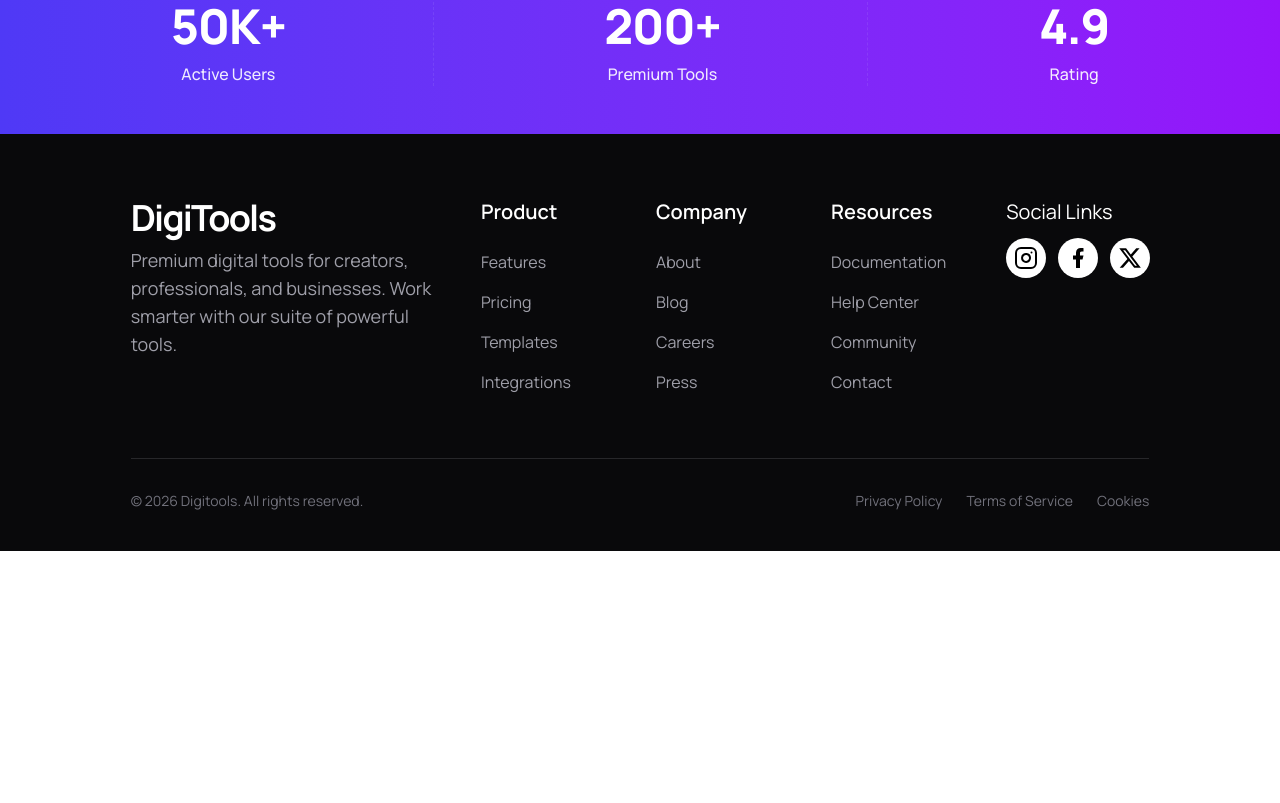
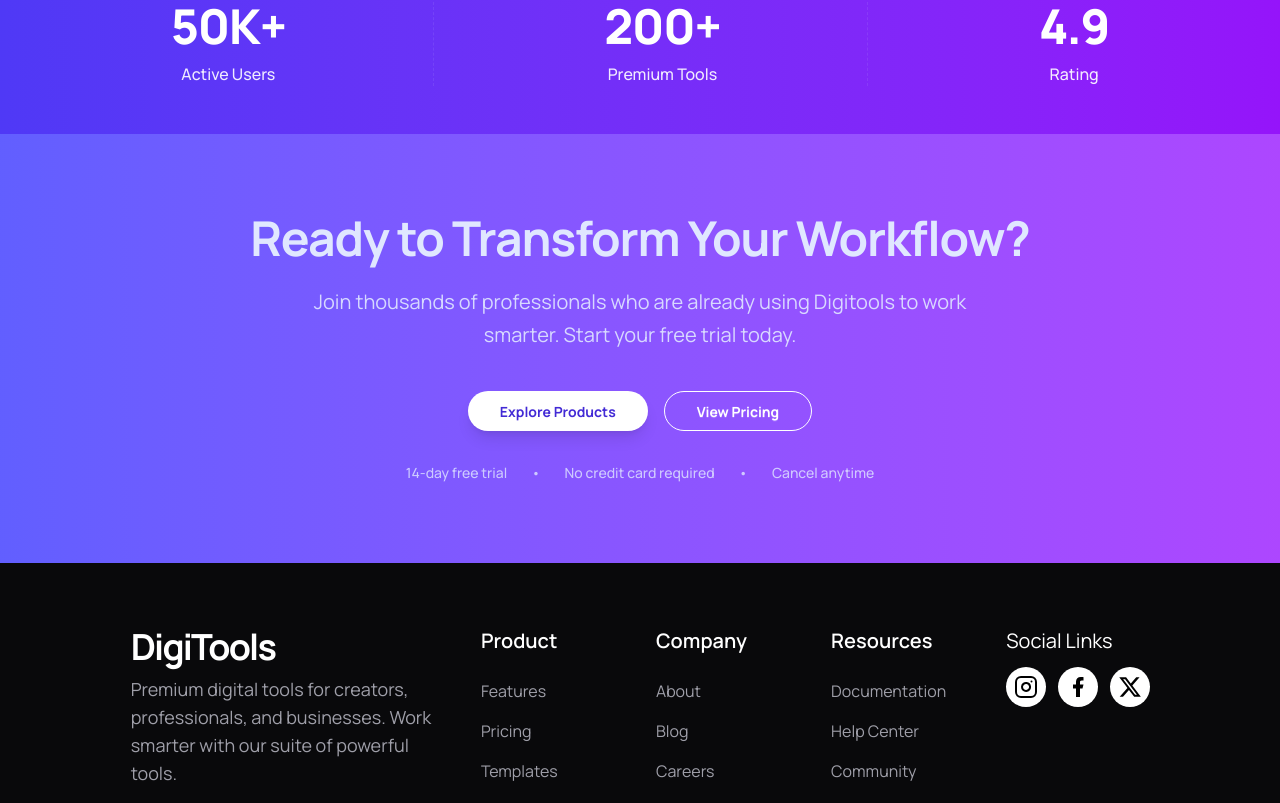
Before and after one commit to OnikTechHub/DigiTools, a React (Vite) app: page / in a window 1280 px wide. Shown: the part 839-1642 px from the top of the page. Before the commit the page ends 1390 px from the top, so only its background shows below. Built offline with nearby package versions, Linux system fonts and the light colour scheme.

Commit message:
Add Transform Section

```diff
--- a/src/App.jsx
+++ b/src/App.jsx
@@ -4,6 +4,7 @@ import Navbar from './component/Navbar'
 import Banner from './component/Banner/Banner'
 import StatsSection from './component/StatsSection/StatsSection'
 import Footer from './component/Footer/Footer'
+import TransformSection from './component/TransformSection/TransformSection'
 
 function App() {
 
@@ -13,6 +14,7 @@ function App() {
     <Navbar></Navbar>
     <Banner></Banner>
     <StatsSection></StatsSection>
+    <TransformSection></TransformSection>
     <Footer></Footer>
     </div>
   )
--- /dev/null
+++ b/src/component/TransformSection/TransformSection.jsx
@@ -0,0 +1,45 @@
+import React from 'react';
+
+const TransformSection = () => {
+    return (
+        <div className="bg-linear-to-r from-indigo-500 to-purple-500 py-20 px-6">
+            <div className="container mx-auto text-center text-primary-content">
+
+                <h2 className="text-3xl md:text-5xl font-bold mb-6 tracking-tight">
+                   Ready to Transform Your Workflow?
+                </h2>
+
+                <p className="text-lg md:text-xl opacity-90 max-w-2xl mx-auto mb-10 leading-relaxed">
+                    Join thousands of professionals who are already using Digitools to work smarter.
+                    Start your free trial today.
+                </p>
+
+                <div className="flex flex-wrap justify-center gap-4 mb-8">
+                    <button className="btn bg-white text-primary hover:bg-slate-100 border-none px-8 rounded-full shadow-lg font-bold">
+                        Explore Products
+                    </button>
+                    <button className="btn btn-outline border-white text-white hover:bg-white hover:text-primary px-8 rounded-full font-bold">
+                        View Pricing
+                    </button>
+                </div>
+
+                <div className="flex flex-wrap justify-center gap-6 text-sm opacity-80 font-medium">
+                    <span className="flex items-center gap-2">
+                        14-day free trial
+                    </span>
+                    <span className="hidden md:inline">•</span>
+                    <span className="flex items-center gap-2">
+                        No credit card required
+                    </span>
+                    <span className="hidden md:inline">•</span>
+                    <div className="flex items-center gap-2">
+                        Cancel anytime
+                    </div>
+                </div>
+
+            </div>
+        </div>
+    );
+};
+
+export default TransformSection;
```
Also changed, not shown: src/component/PricingSection/PricingSection.jsx (added), src/component/StepsSection/StepsSection.jsx (added).
